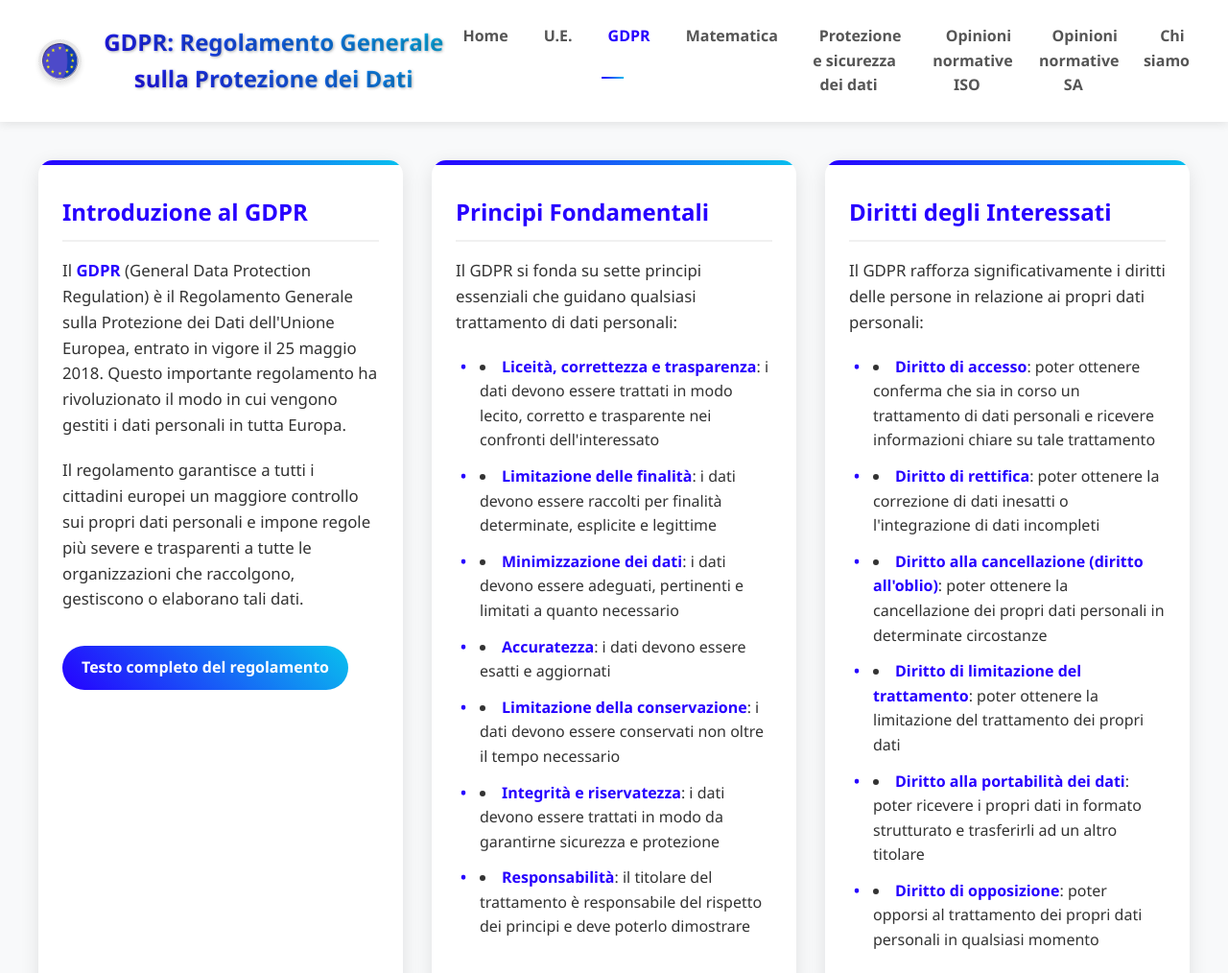
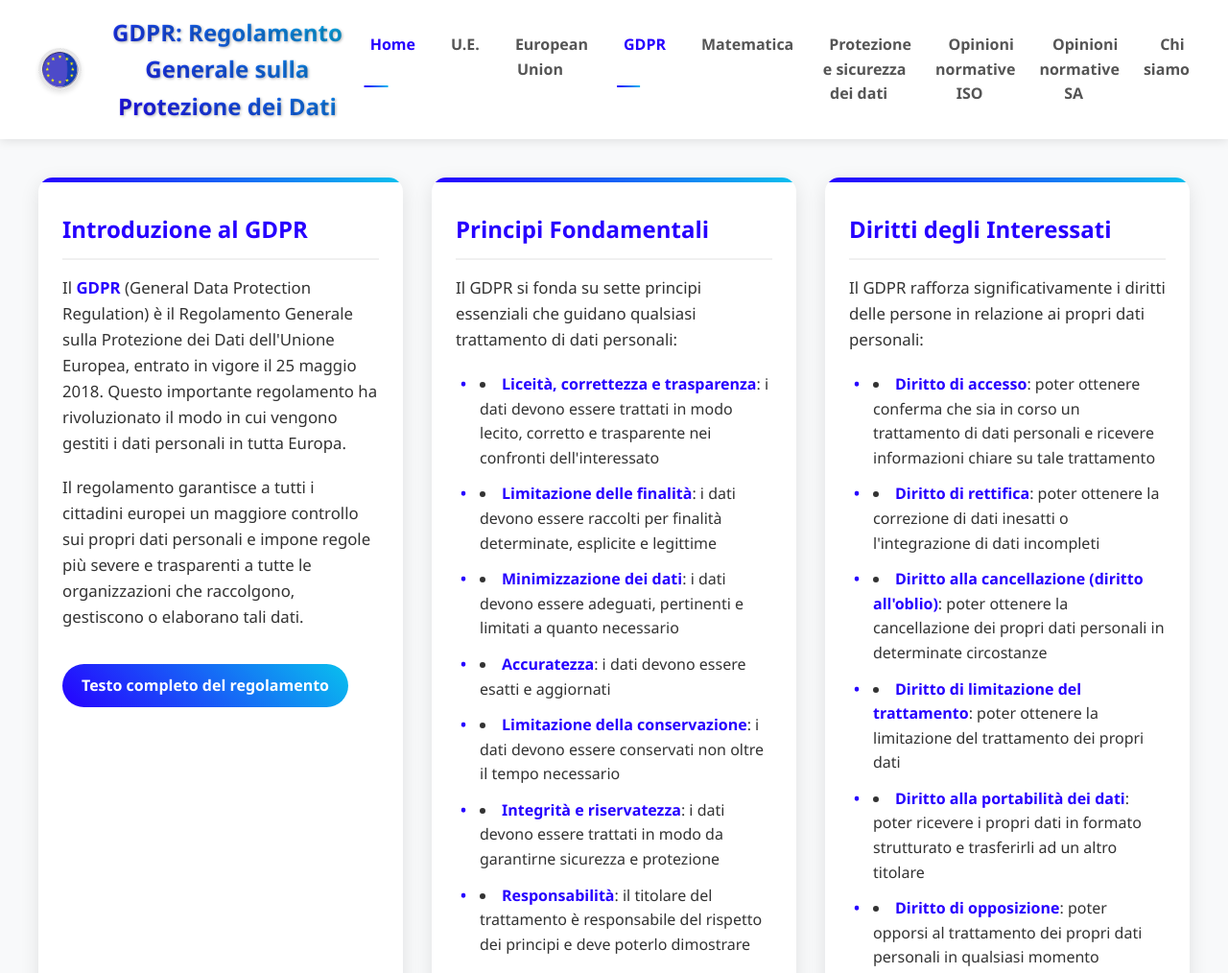
Before and after one commit to SamueleDama/Unione_Europea, a plain HTML site: page gdpr.html in a window 1280 px wide. Shown: the top 1014 px of the page at 96% size. Drawn offline with Linux system fonts and the light colour scheme.

Commit message:
Update gdpr.html

```diff
--- a/gdpr.html
+++ b/gdpr.html
@@ -14,32 +14,17 @@
       <h1>GDPR: Regolamento Generale sulla Protezione dei Dati</h1>
     </div>
     <nav>
-    <ul>
-        <li>
-            <a href="index.html">Home</a>
-        </li>
-        <li>
-            <a href="introduzione_ue.html" >U.E.</a>
-        </li>
-        <li>
-            <a href="gdpr.html" class="active">GDPR</a>
-        </li>
-        <li>
-            <a href="matematica.html">Matematica</a>
-        </li>
-        <li>
-            <a href="sicurezza_dei_dati.html">Protezione e sicurezza dei dati</a>
-        </li>
-        <li>
-            <a href="opinioni_normative_ISO.html">Opinioni normative ISO</a>
-        </li>
-        <li>
-            <a href="opinioni_sa.html">Opinioni normative SA</a>
-        </li>
-        <li>
-            <a href="index.html#about">Chi siamo</a>
-        </li>
-    </ul>
+     <ul>
+        <li><a href="index.html" class="active">Home</a></li>
+        <li><a href="introduzione_ue.html">U.E.</a></li>
+        <li><a href="eu_uk.html">European Union</a></li>
+        <li><a href="gdpr.html" class="active">GDPR</a></li>
+        <li><a href="matematica.html">Matematica</a></li>
+        <li><a href="sicurezza_dei_dati.html">Protezione e sicurezza dei dati</a></li>
+        <li><a href="opinioni_normative_ISO.html">Opinioni normative ISO</a></li>
+        <li><a href="opinioni_sa.html">Opinioni normative SA</a></li>
+        <li><a href="#about">Chi siamo</a></li>
+      </ul>
 </nav>
   </header>
     <main class="content">
```
